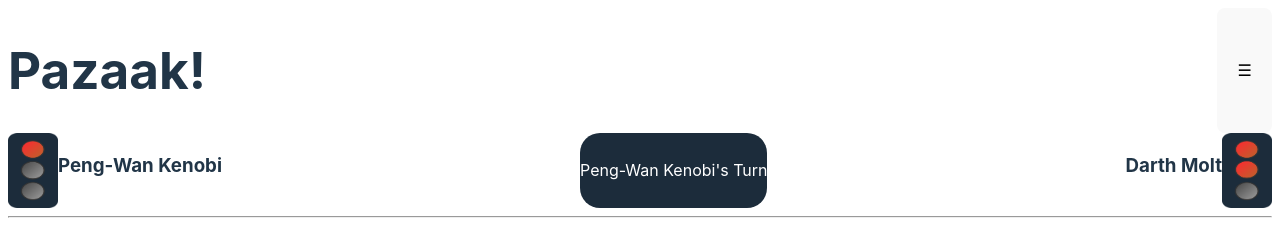
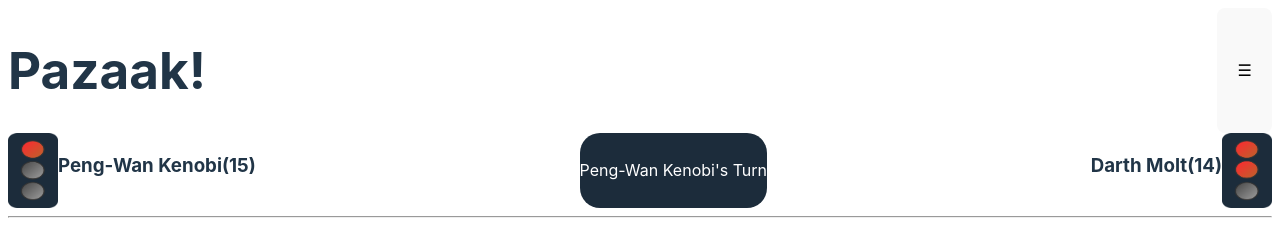
Before and after one commit to abasile1-tech/PazaakPadawan, a React (Vite) app in the folder client/: page /solo in a window 1280 px wide. Shown: the top 227 px of the page. Built offline with nearby package versions, Linux system fonts and the light colour scheme.

Commit message:
hardcoded score

```diff
--- /dev/null
+++ b/client/src/components/ScoreKeeper.tsx
@@ -0,0 +1,12 @@
+import { useState } from 'react';
+
+function ScoreKeeper(props: { cardTally: number }) {
+  const [cardTally, setCardTally] = useState(props.cardTally);
+  return (
+    <>
+      <h3>({cardTally})</h3>
+    </>
+  );
+}
+
+export default ScoreKeeper;
--- a/client/src/components/SoloGame.tsx
+++ b/client/src/components/SoloGame.tsx
@@ -4,6 +4,7 @@ import { useState } from 'react';
 import Hand from './Hand';
 import Card from './Card';
 import TurnIndicator from './TurnIndicator';
+import ScoreKeeper from './ScoreKeeper';
 
 interface SoloGameProps {}
 
@@ -25,10 +26,10 @@ function SoloGame(props: SoloGameProps): JSX.Element {
     <Card value={-2} color="red" cardType="normal_card" />,
   ]);
   const [opponentTable, setOpponentTable] = useState([
-    <Card value={6} color="blue" cardType="normal_card" />,
+    <Card value={3} color="blue" cardType="normal_card" />,
     <Card value={5} color="blue" cardType="normal_card" />,
-    <Card value={6} color="blue" cardType="normal_card" />,
-    <Card value={5} color="blue" cardType="normal_card" />,
+    <Card value={2} color="blue" cardType="normal_card" />,
+    <Card value={4} color="blue" cardType="normal_card" />,
   ]);
   const [numGamesWonPlayer, setNumGamesWonPlayer] = useState(1);
   const [numGamesWonOpponent, setNumGamesWonOpponent] = useState(2);
@@ -53,8 +54,10 @@ function SoloGame(props: SoloGameProps): JSX.Element {
       <div className="scoreBoard">
         <ScoreLights numGamesWon={numGamesWonPlayer} />
         <h3>{playerName}</h3>
+        <ScoreKeeper cardTally={15} />
         <TurnIndicator playerName={playerName} />
         <h3>{opponentName}</h3>
+        <ScoreKeeper cardTally={14} />
         <ScoreLights numGamesWon={numGamesWonOpponent} />
       </div>
       <hr />
```
